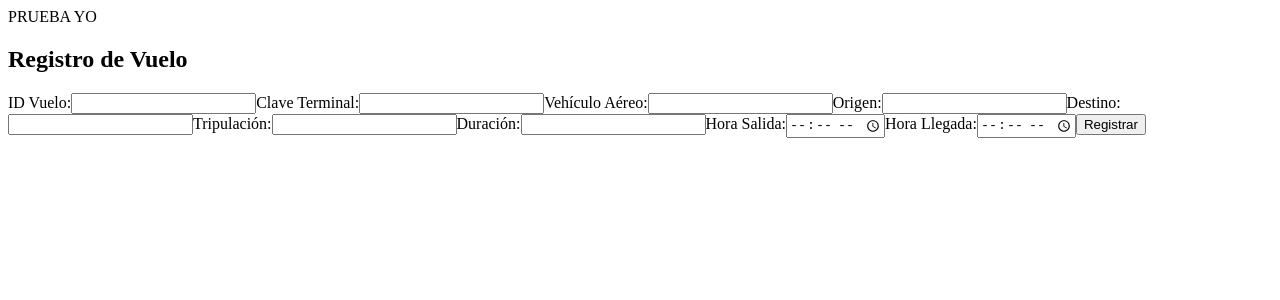
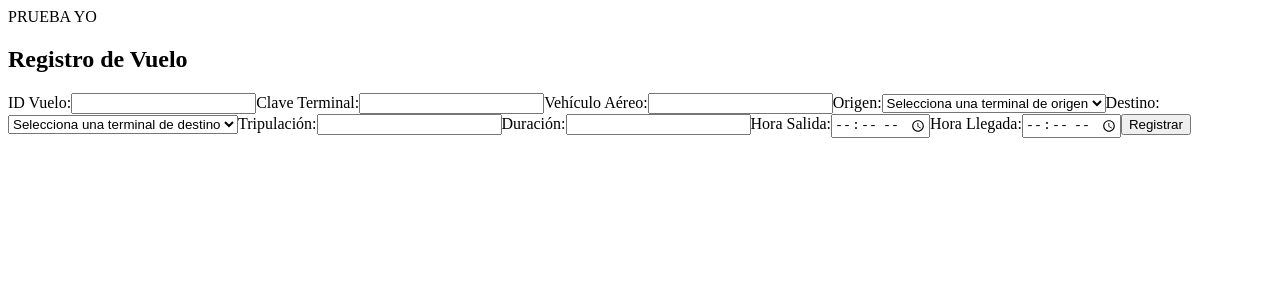
Before and after one commit to HectorPaulo/Aeropuerto, a React (Vite) app: page / in a window 1280 px wide. Shown: the top 300 px of the page. Built offline with nearby package versions, Linux system fonts and the light colour scheme.

Commit message:
Modificación registroVuelos.jsx
en esta modificacion se agrega la aprte para la lista de terminales con el archivo de Arturo, la parte comentada es esta conexion con ese archivo, de momento solo hay ejemplos funcionales

```diff
--- a/src/components/registroVuelos.jsx
+++ b/src/components/registroVuelos.jsx
@@ -1,4 +1,5 @@
-import React, { useState } from 'react';
+import React, { useState, useEffect } from 'react';
+// import { terminales } from './TerminalComponent'; // Comentado para evitar error mientras el archivo no existe
 
 function RegistroVuelos() {
 const [flightData, setFlightData] = useState({
@@ -12,6 +13,17 @@ function RegistroVuelos() {
     horaSalida: '',
     horaLlegada: ''
     });
+const [availableTerminals, setAvailableTerminals] = useState([
+    // Ejemplos de terminales para pruebas
+    { id: 1, nombre: 'Terminal 1' },
+    { id: 2, nombre: 'Terminal 2' },
+    { id: 3, nombre: 'Terminal 3' }
+    ]);
+
+  // useEffect(() => {
+  //   // Aquí puedes cargar las terminales si vienen de una API o componente
+  //   setAvailableTerminals(terminales);
+  // }, []);
 
 const handleChange = (e) => {
     const { name, value } = e.target;
@@ -33,39 +45,96 @@ return (
         <form onSubmit={handleSubmit}>
             <label>
             ID Vuelo:
-            <input type="text" name="idVuelo" value={flightData.idVuelo} onChange={handleChange} />
+            <input
+                type="text"
+                name="idVuelo"
+                value={flightData.idVuelo}
+                onChange={handleChange}
+            />
             </label>
             <label>
             Clave Terminal:
-            <input type="text" name="claveTerminal" value={flightData.claveTerminal} onChange={handleChange} />
+            <input
+                type="text"
+                name="claveTerminal"
+                value={flightData.claveTerminal}
+                onChange={handleChange}
+            />
             </label>
             <label>
             Vehículo Aéreo:
-            <input type="text" name="vehiculoAereo" value={flightData.vehiculoAereo} onChange={handleChange} />
+            <input
+                type="text"
+                name="vehiculoAereo"
+                value={flightData.vehiculoAereo}
+                onChange={handleChange}
+            />
             </label>
             <label>
             Origen:
-            <input type="text" name="origen" value={flightData.origen} onChange={handleChange} />
+            <select
+                name="origen"
+                value={flightData.origen}
+                onChange={handleChange}
+            >
+                <option value="">Selecciona una terminal de origen</option>
+                {availableTerminals.map((terminal) => (
+                <option key={terminal.id} value={terminal.nombre}>
+                    {terminal.nombre}
+                </option>
+                ))}
+            </select>
             </label>
             <label>
             Destino:
-            <input type="text" name="destino" value={flightData.destino} onChange={handleChange} />
+            <select
+                name="destino"
+                value={flightData.destino}
+                onChange={handleChange}
+            >
+                <option value="">Selecciona una terminal de destino</option>
+                {availableTerminals.map((terminal) => (
+                <option key={terminal.id} value={terminal.nombre}>
+                    {terminal.nombre}
+                </option>
+                ))}
+            </select>
             </label>
             <label>
             Tripulación:
-            <input type="text" name="tripulacion" value={flightData.tripulacion} onChange={handleChange} />
+            <input
+                type="text"
+                name="tripulacion"
+                value={flightData.tripulacion}
+                onChange={handleChange}
+            />
             </label>
             <label>
             Duración:
-            <input type="text" name="duracion" value={flightData.duracion} onChange={handleChange} />
+            <input
+                type="text"
+                name="duracion"
+                value={flightData.duracion}
+                onChange={handleChange}
+            />
             </label>
             <label>
             Hora Salida:
-            <input type="time" name="horaSalida" value={flightData.horaSalida} onChange={handleChange} />
+            <input
+                type="time"
+                name="horaSalida"
+                value={flightData.horaSalida}
+                onChange={handleChange}
+            />
             </label>
             <label>
             Hora Llegada:
-            <input type="time" name="horaLlegada" value={flightData.horaLlegada} onChange={handleChange} />
+            <input
+                type="time"
+                name="horaLlegada"
+                value={flightData.horaLlegada}
+                onChange={handleChange}
+            />
             </label>
             <button type="submit">Registrar</button>
         </form>
```
Lines whose indentation alone changed are shown as unchanged.
